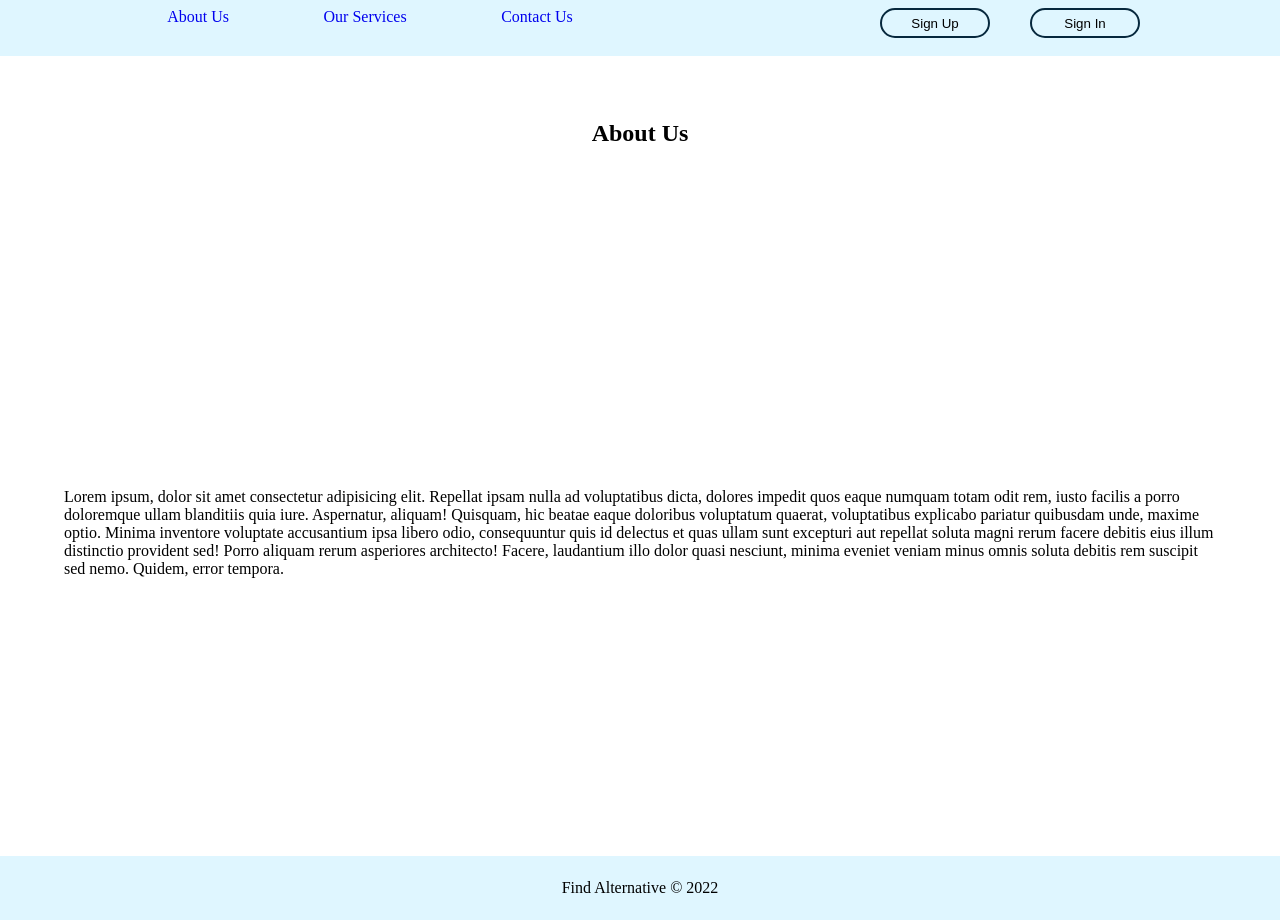
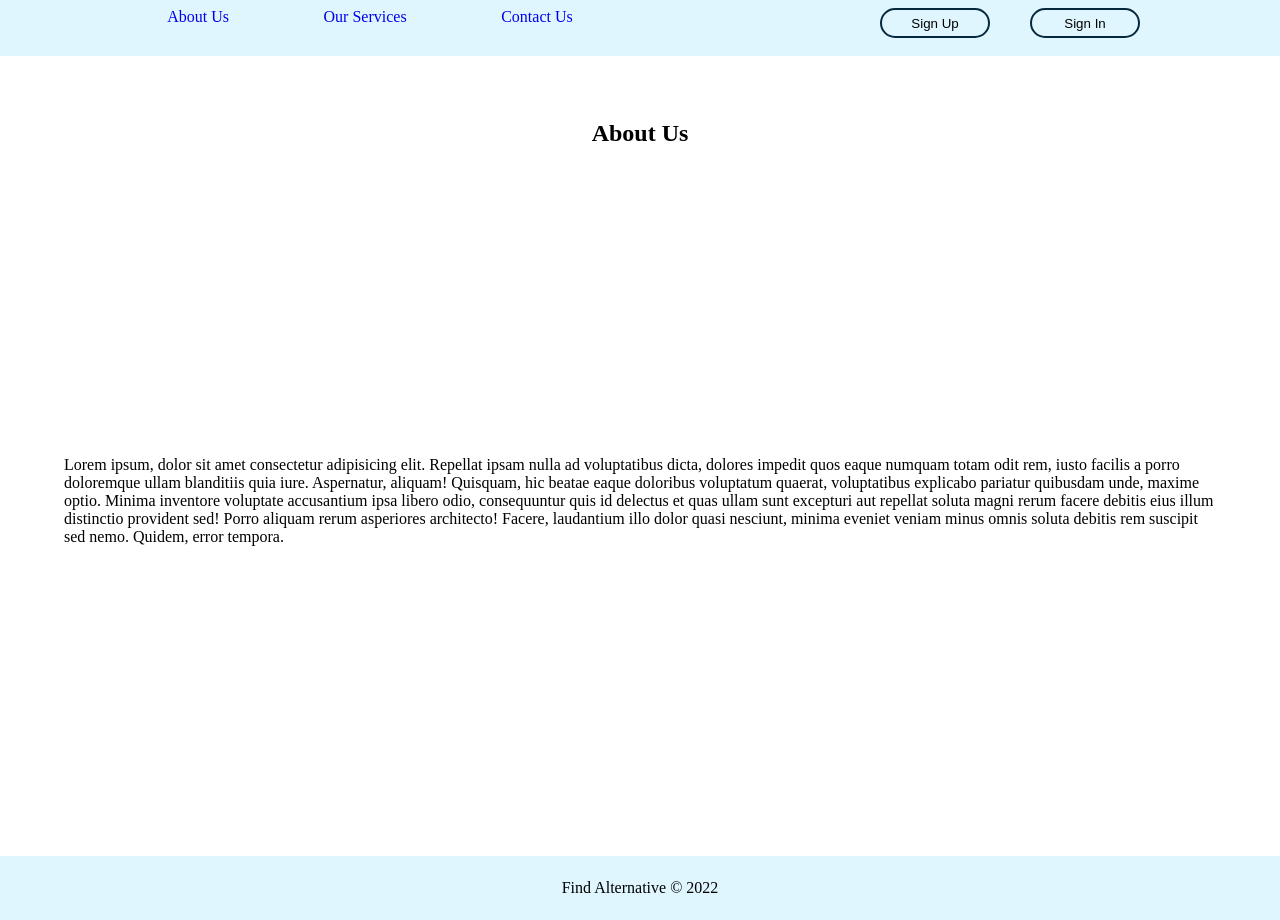
Before and after one commit to fidashn/Find-Alternative, a React (Create React App) app: page /about-us in a window 1280 px wide. Built offline with nearby package versions, Linux system fonts and the light colour scheme; the HTML template or start-up script is replaced by a standard one.

Commit message:
changed the about us paragraphs' margin

```diff
--- a/src/App.css
+++ b/src/App.css
@@ -239,7 +239,7 @@ width: 300px;
   }
 
   .aboutUs-p, .ourServices-p{
-    margin: 5% 5% 5% 5%;
+    margin: 0 5% 5% 5%;
   }
 
 
```
